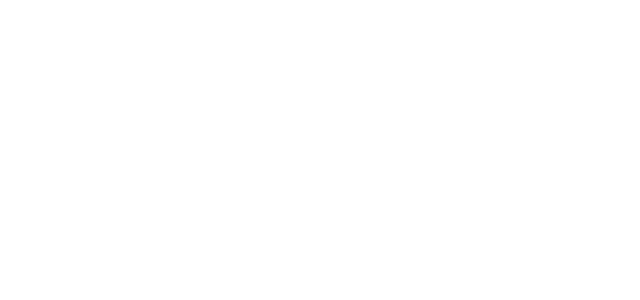
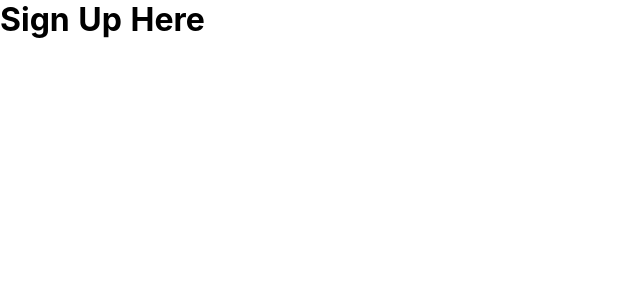
Before and after one commit to CMURPH56/twitter-clone, a Nuxt app: page /Register in a window 1280 px wide. Before the commit this address had no page. Shown: the top 300 px of the page, without its empty margins (0-640 px from the left). Built offline with nearby package versions, Linux system fonts and the light colour scheme.

Commit message:
included a register page.... not sure how to do this completely... also added tailwindcss might give it a shot idk

```diff
--- a/components/Login.vue
+++ b/components/Login.vue
@@ -14,6 +14,9 @@
             <button type="submit" class="btn-submit">Login</button>
           </div>
       </form>
+      <div>
+        <router-link to="Register" tag="button"> Register </router-link>
+      </div>
 </section>
 </template>
 <script>
--- a/package.json
+++ b/package.json
@@ -25,7 +25,8 @@
     "mongoose": "^5.9.15",
     "nuxt": "^2.0.0",
     "passport": "^0.4.1",
-    "passport-local": "^1.0.0"
+    "passport-local": "^1.0.0",
+    "tailwindcss": "^1.9.6"
   },
   "devDependencies": {
     "nodemon": "^1.18.9"
--- /dev/null
+++ b/pages/Register.vue
@@ -0,0 +1,15 @@
+<template>
+  <div>
+    <h1> Sign Up Here </h1>
+  </div>
+</template>
+
+<script>
+  export default {
+
+  }
+</script>
+
+<style lang="scss" scoped>
+
+</style>
```
Also changed, not shown: 1 other file (tests, documents, lock files or other folders).
